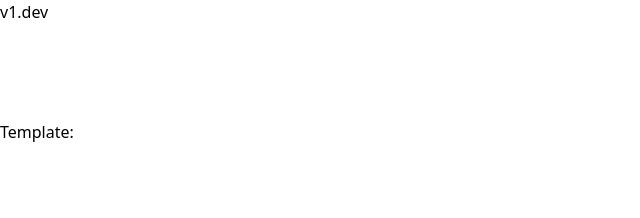
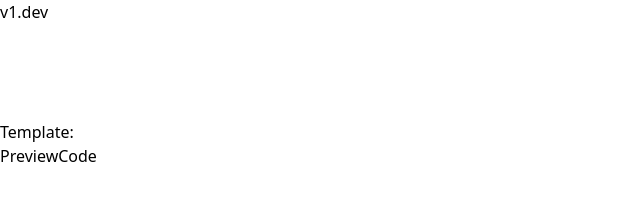
Before and after one commit to 9akashnp8/hajime-ui, a React (Vite) app in the folder client/: page /template in a window 1280 px wide. Shown: the top 218 px of the page, without its empty margins (0-640 px from the left). Built offline with nearby package versions, Linux system fonts and the light colour scheme.

Commit message:
feat: add button to navigate b/w template preview and code

```diff
--- a/client/src/features/core/pages/home.tsx
+++ b/client/src/features/core/pages/home.tsx
@@ -13,7 +13,7 @@ export default function Home() {
             .post('/templates/generate?mock=True', { prompt })
             .then((res) => {
                 const templateId = res.data.data;
-                navigate(`/template/${templateId}`)
+                navigate(`/template/${templateId}/preview`)
             })
     }
     return (
--- a/client/src/features/template/pages/index.tsx
+++ b/client/src/features/template/pages/index.tsx
@@ -1,11 +1,31 @@
-import { Outlet, useParams } from "react-router-dom"
+import { useState } from "react";
+import { Outlet, useParams, Link } from "react-router-dom"
 
 export default function TemplateRootPage() {
   const { templateId } = useParams();
+  const [activeButtonIndex, setActiveButtonIndex] = useState<number>(0);
 
   return (
     <div>
-      <h2 className="text-4xl font-bold pb-5">Template: {templateId}</h2>
+      <div className="flex justify-between items-center">
+        <h2 className="text-4xl font-bold pb-5">Template: {templateId}</h2>
+        <div className="flex gap-3">
+          <Link
+            to={`${templateId}/preview`}
+            className={(activeButtonIndex == 0 ? "bg-slate-600": "bg-slate-800") + " p-2 rounded outline"}
+            onClick={() => setActiveButtonIndex(0)}
+          >
+            Preview
+          </Link>
+          <Link
+            to={`${templateId}/canvas`}
+            className={(activeButtonIndex == 1 ? "bg-slate-600": "bg-slate-800") + " p-2 rounded outline"}
+            onClick={() => setActiveButtonIndex(1)}
+          >
+            Code
+          </Link>
+        </div>
+      </div>
       <Outlet />
     </div>
   )
--- a/client/src/features/template/pages/preview.tsx
+++ b/client/src/features/template/pages/preview.tsx
@@ -1,7 +1,7 @@
 import { useState, useEffect } from "react";
 import { useParams } from "react-router-dom";
 
-export default function Canvas() {
+export default function TemplatePreview() {
     const { templateId } = useParams();
     const [ template, setTemplate ] = useState<string>("");
 
--- a/client/src/main.tsx
+++ b/client/src/main.tsx
@@ -7,7 +7,7 @@ import {
 
 import Root from './features/core/pages/root.tsx'
 import Home from './features/core/pages/home.tsx'
-import Canvas from './features/template/pages/preview.tsx'
+import TemplatePreview from './features/template/pages/preview.tsx'
 import TemplateCanvas from './features/template/pages/canvas.tsx'
 import TemplateRootPage from './features/template/pages/index.tsx'
 import './index.css'
@@ -27,7 +27,7 @@ const router = createBrowserRouter([
         children: [
           {
             path: ':templateId/preview',
-            element: <Canvas />
+            element: <TemplatePreview />
           },
           {
             path: ':templateId/canvas',
```
